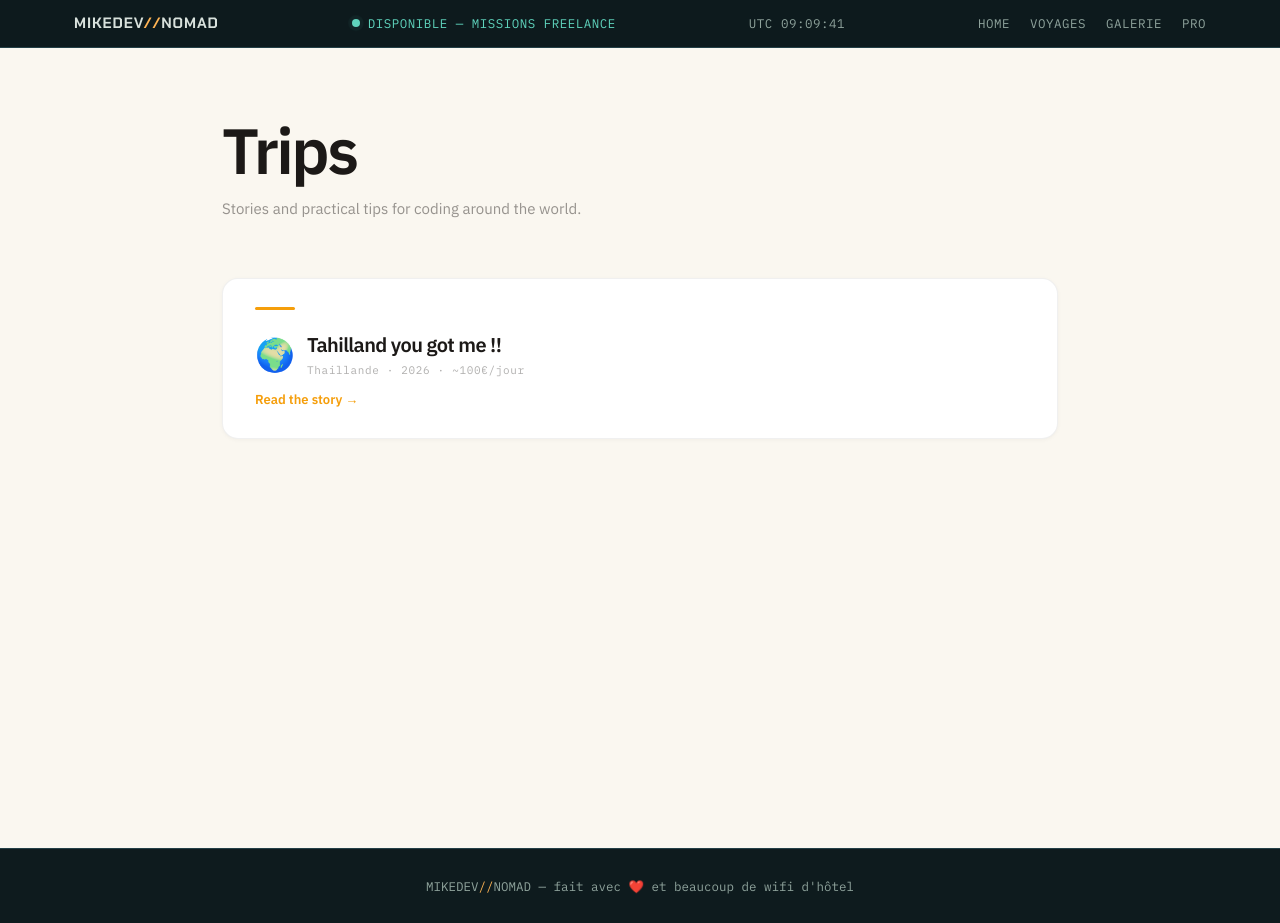
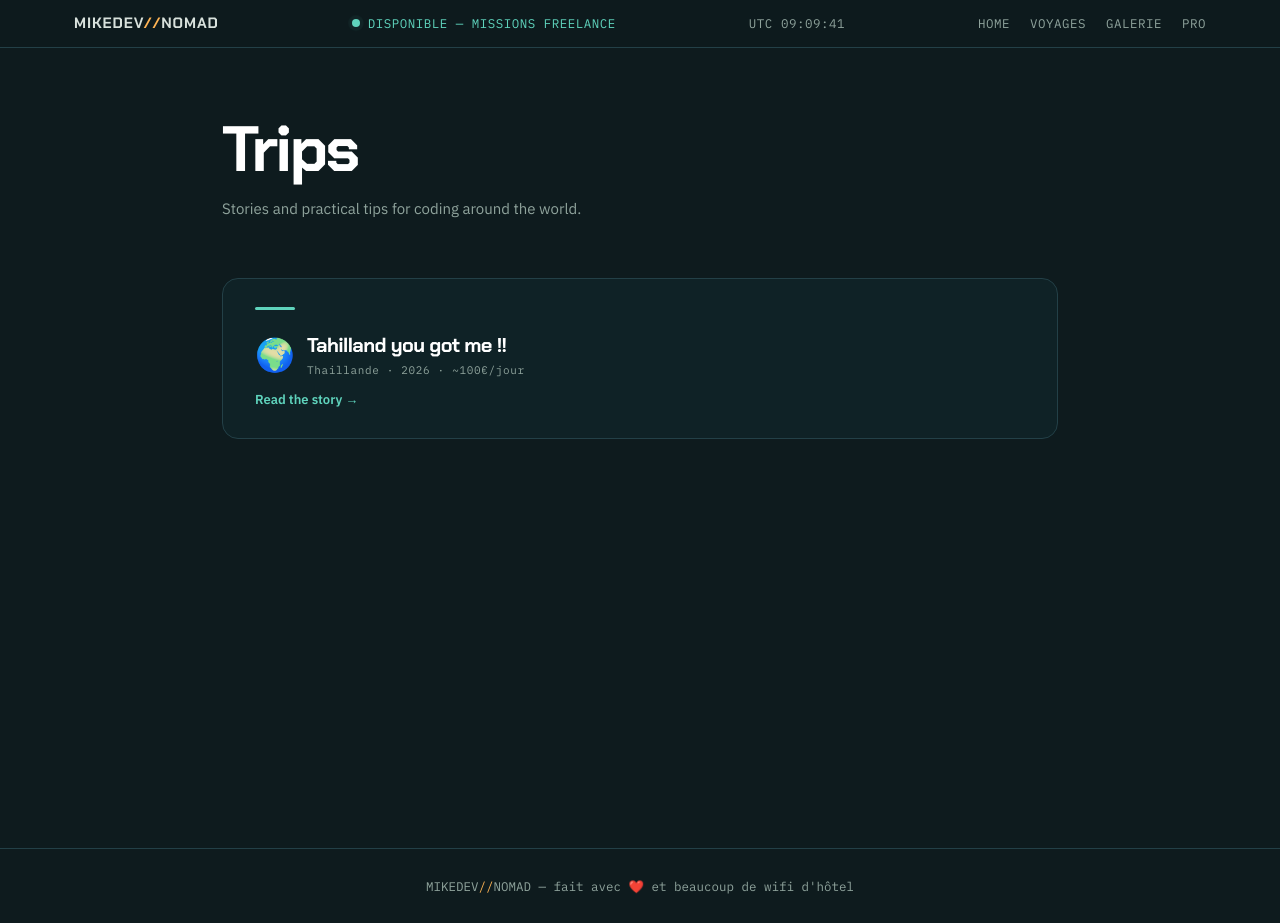
Before and after one commit to mgenoud01/mikedevnomadwebsite, a Next.js app: page /nomade/voyages in a window 1280 px wide. Built offline with nearby package versions, Linux system fonts and the light colour scheme.

Commit message:
design: reskin /nomade/voyages Field Ops (sombre, mint)

```diff
--- a/app/nomade/voyages/VoyagesClient.tsx
+++ b/app/nomade/voyages/VoyagesClient.tsx
@@ -5,18 +5,18 @@ import { Voyage } from "@/lib/voyages";
 
 export default function VoyagesClient({ voyages }: { voyages: Voyage[] }) {
   return (
-    <div style={{ background: "#faf7f0", minHeight: "100vh" }}>
+    <div style={{ background: "var(--ink)", minHeight: "100vh" }}>
     <div className="page-pad" style={{ maxWidth: "900px", margin: "0 auto", padding: "72px 32px 96px" }}>
 
       {/* Header */}
       <div style={{ marginBottom: "56px" }}>
-        <h1 style={{
-          fontSize: "clamp(2.5rem, 5vw, 4rem)", fontWeight: 900,
-          letterSpacing: "-0.04em", color: "#1c1917", lineHeight: 0.95, marginBottom: "16px",
+        <h1 className="font-display" style={{
+          fontSize: "clamp(2.5rem, 5vw, 4rem)", fontWeight: 700,
+          letterSpacing: "-0.04em", color: "#ffffff", lineHeight: 0.95, marginBottom: "16px",
         }}>
           Trips
         </h1>
-        <p style={{ color: "rgba(28,25,23,0.45)", fontSize: "15px", lineHeight: 1.7, maxWidth: "420px" }}>
+        <p style={{ color: "var(--muted)", fontSize: "15px", lineHeight: 1.7, maxWidth: "420px" }}>
           Stories and practical tips for coding around the world.
         </p>
       </div>
@@ -24,36 +24,35 @@ export default function VoyagesClient({ voyages }: { voyages: Voyage[] }) {
       {voyages.length === 0 ? (
         <div style={{
           textAlign: "center", padding: "80px 40px",
-          border: "2px dashed rgba(245,158,11,0.2)", borderRadius: "16px",
+          border: "2px dashed var(--line)", borderRadius: "16px",
         }}>
           <div style={{ fontSize: "48px", marginBottom: "16px" }}>✈️</div>
-          <p style={{ color: "rgba(28,25,23,0.4)", fontSize: "16px" }}>
+          <p style={{ color: "var(--muted)", fontSize: "16px" }}>
             No trips published yet.
           </p>
         </div>
       ) : (
         <div style={{ display: "flex", flexDirection: "column", gap: "20px" }}>
           {voyages.map((v) => (
-            <Link key={v.id} href={`/nomade/voyages/${v.slug}`} style={{ textDecoration: "none" }}>
+            <Link key={v.id} href={`/nomade/voyages/${v.slug}`} className="focus-visible:outline focus-visible:outline-2 focus-visible:outline-amber focus-visible:outline-offset-[3px]" style={{ textDecoration: "none" }}>
               <article className={v.photoCouverture ? "trip-card" : ""} style={{
-                background: "#ffffff",
-                border: "1px solid rgba(0,0,0,0.06)",
+                background: "var(--panel-2)",
+                border: "1px solid var(--line)",
                 borderRadius: "16px",
                 overflow: "hidden",
-                boxShadow: "0 1px 4px rgba(0,0,0,0.04)",
-                transition: "transform 0.2s ease, box-shadow 0.2s ease",
+                transition: "transform 0.2s ease, border-color 0.2s ease",
                 display: "grid",
                 gridTemplateColumns: v.photoCouverture ? "280px 1fr" : "1fr",
               }}
                 onMouseEnter={(e) => {
                   const el = e.currentTarget as HTMLElement;
                   el.style.transform = "translateY(-3px)";
-                  el.style.boxShadow = "0 16px 48px rgba(0,0,0,0.08)";
+                  el.style.borderColor = "var(--mint)";
                 }}
                 onMouseLeave={(e) => {
                   const el = e.currentTarget as HTMLElement;
                   el.style.transform = "translateY(0)";
-                  el.style.boxShadow = "0 1px 4px rgba(0,0,0,0.04)";
+                  el.style.borderColor = "var(--line)";
                 }}
               >
                 {/* Cover photo */}
@@ -64,7 +63,7 @@ export default function VoyagesClient({ voyages }: { voyages: Voyage[] }) {
                     {v.miseEnAvant && (
                       <span style={{
                         position: "absolute", top: "12px", left: "12px",
-                        background: "#f59e0b", color: "#fff",
+                        background: "var(--mint)", color: "var(--ink)",
                         fontSize: "10px", fontWeight: 700, padding: "4px 10px",
                         borderRadius: "20px", letterSpacing: "0.05em",
                       }}>⭐ À LA UNE</span>
@@ -76,16 +75,16 @@ export default function VoyagesClient({ voyages }: { voyages: Voyage[] }) {
                 <div className="trip-content-pad" style={{ padding: "28px 32px", display: "flex", flexDirection: "column", justifyContent: "center" }}>
                   {/* Accent top bar (no photo) */}
                   {!v.photoCouverture && (
-                    <div style={{ height: "3px", background: "#f59e0b", marginBottom: "20px", borderRadius: "2px", width: "40px" }} />
+                    <div style={{ height: "3px", background: "var(--mint)", marginBottom: "20px", borderRadius: "2px", width: "40px" }} />
                   )}
 
                   <div style={{ display: "flex", alignItems: "center", gap: "12px", marginBottom: "12px" }}>
                     <span style={{ fontSize: "32px" }}>{v.emoji || "🌍"}</span>
                     <div>
-                      <h2 style={{ color: "#1c1917", fontWeight: 900, fontSize: "20px", letterSpacing: "-0.03em", marginBottom: "2px" }}>
+                      <h2 className="font-display" style={{ color: "#ffffff", fontWeight: 700, fontSize: "20px", letterSpacing: "-0.03em", marginBottom: "2px" }}>
                         {v.titre}
                       </h2>
-                      <p style={{ fontFamily: "var(--font-mono)", color: "rgba(28,25,23,0.35)", fontSize: "11px", letterSpacing: "0.06em" }}>
+                      <p style={{ fontFamily: "var(--font-mono)", color: "var(--muted)", fontSize: "11px", letterSpacing: "0.06em" }}>
                         {v.pays}{v.dateDebut ? ` · ${new Date(v.dateDebut).getFullYear()}` : ""}
                         {v.budgetJour ? ` · ~${v.budgetJour}€/jour` : ""}
                       </p>
@@ -93,7 +92,7 @@ export default function VoyagesClient({ voyages }: { voyages: Voyage[] }) {
                   </div>
 
                   {v.resume && (
-                    <p style={{ color: "rgba(28,25,23,0.5)", fontSize: "14px", lineHeight: 1.75, marginBottom: "16px" }}>
+                    <p style={{ color: "var(--muted)", fontSize: "14px", lineHeight: 1.75, marginBottom: "16px" }}>
                       {v.resume.slice(0, 140)}{v.resume.length > 140 ? "…" : ""}
                     </p>
                   )}
@@ -104,15 +103,15 @@ export default function VoyagesClient({ voyages }: { voyages: Voyage[] }) {
                       {v.hashtags.slice(0, 4).map((tag) => (
                         <span key={tag} style={{
                           padding: "4px 10px", borderRadius: "100px",
-                          border: "1px solid rgba(245,158,11,0.25)",
-                          background: "rgba(245,158,11,0.06)",
-                          color: "#b45309", fontSize: "11px", fontFamily: "var(--font-mono)",
+                          border: "1px solid rgba(95,211,188,0.25)",
+                          background: "rgba(95,211,188,0.07)",
+                          color: "var(--mint)", fontSize: "11px", fontFamily: "var(--font-mono)",
                         }}>#{tag}</span>
                       ))}
                     </div>
                   )}
 
-                  <span style={{ fontSize: "13px", fontWeight: 700, color: "#f59e0b" }}>
+                  <span style={{ fontSize: "13px", fontWeight: 700, color: "var(--mint)" }}>
                     Read the story →
                   </span>
                 </div>
```
